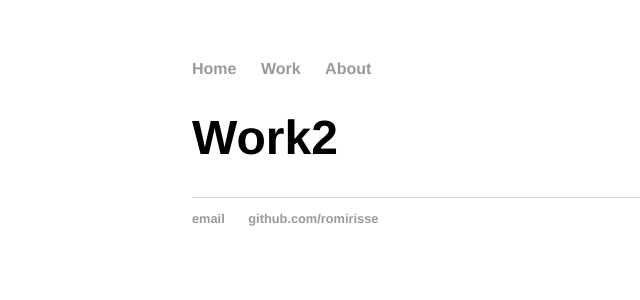
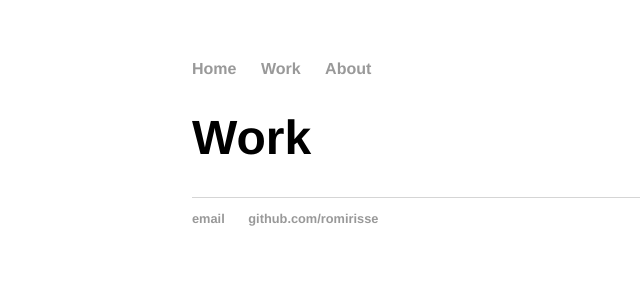
Before and after one commit to romirisse/romirisse.github.io, a Jekyll site: the page built from Work/index.html, in a window 1280 px wide. Shown: the top 300 px of the page, without its empty margins (0-640 px from the left). Built offline with Jekyll 4.4.1, drawn with Linux system fonts in a browser that asks for light colours.

Commit message:
Update index.html

```diff
--- a/Work/index.html
+++ b/Work/index.html
@@ -1,9 +1,9 @@
 ---
 layout: default
-title: Work2
+title: Work
 ---
 	<h1>{{ page.title }}</h1>
-	<ul class="About">
+	<ul class="work">
 
 	  {% for post in site.posts %}
 	    <li><span>{{ post.date | date_to_string }}</span> » <a href="{{ research.url }}" title="{{ post.title }}">{{ post.title }}</a></li>
```
